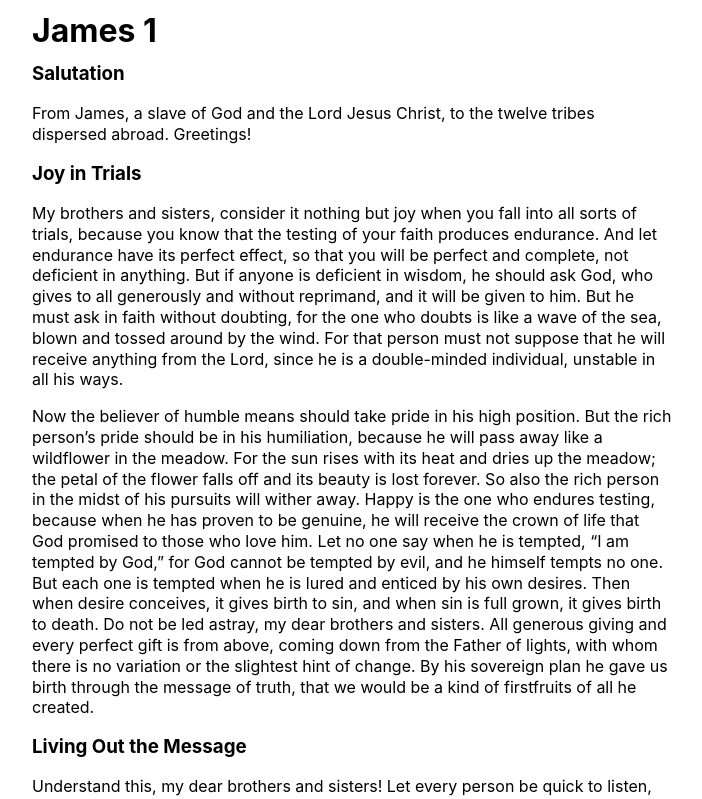
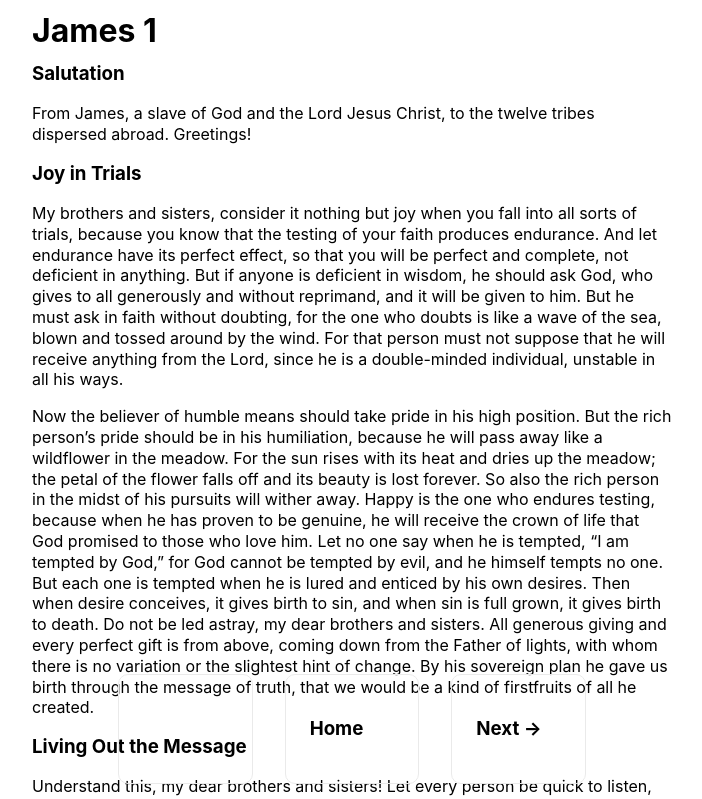
Before and after one commit to mattam/100daysofjames, a Next.js app: page /james/1 in a window 1280 px wide. Shown: the top 799 px of the page, without its empty margins (288-990 px from the left). Built offline with nearby package versions, Linux system fonts and the light colour scheme.

Commit message:
Fixing the passage to the top of the page
And fixing the bottomNav to the bottom so that it doesn't shift around

```diff
--- a/components/bottomNav.js
+++ b/components/bottomNav.js
@@ -7,24 +7,28 @@ export default function BottomNav(props) {
     <div className={styles.bottomNav}>
       {page > 1 ? (
         <Link href={`/james/${page - 1}`}>
-          <a className={styles.card}>
+          <a className={styles.navButton}>
             <h3>Prev &larr;</h3>
           </a>
         </Link>
-      ) : null}
+      ) : (
+        <div className={styles.navButton}></div>
+      )}
       <a
         href="https://100daysofjames-git-master.mattam.vercel.app/"
-        className={styles.card}
+        className={styles.navButton}
       >
         <h3>Home</h3>
       </a>
       {page < 5 ? (
         <Link href={`/james/${page + 1}`}>
-          <a className={styles.card}>
+          <a className={styles.navButton}>
             <h3>Next &rarr;</h3>
           </a>
         </Link>
-      ) : null}
+      ) : (
+        <div className={styles.navButton}></div>
+      )}
     </div>
   );
 }
--- a/styles/Home.module.css
+++ b/styles/Home.module.css
@@ -3,7 +3,7 @@
   padding: 0 1rem;
   display: flex;
   flex-direction: column;
-  justify-content: center;
+  justify-content: flex-start;
   align-items: center;
 }
 
@@ -71,6 +71,27 @@
 .bottomNav {
   display: flex;
   flex-direction: row;
+  position: fixed;
+  bottom: 0;
+  width: 500px;
+}
+
+.navButton {
+  margin: 1rem;
+  padding: 1.5rem;
+  width: 200px;
+  text-decoration: none;
+  text-align: left;
+  border: 1px solid #eaeaea;
+  border-radius: 10px;
+  transition: color 0.15s ease, border-color 0.15s ease;
+}
+
+.navButton:hover,
+.navButton:focus,
+.navButton:active {
+  color: #0070f3;
+  border-color: #0070f3;
 }
 
 .dayLink {
```
